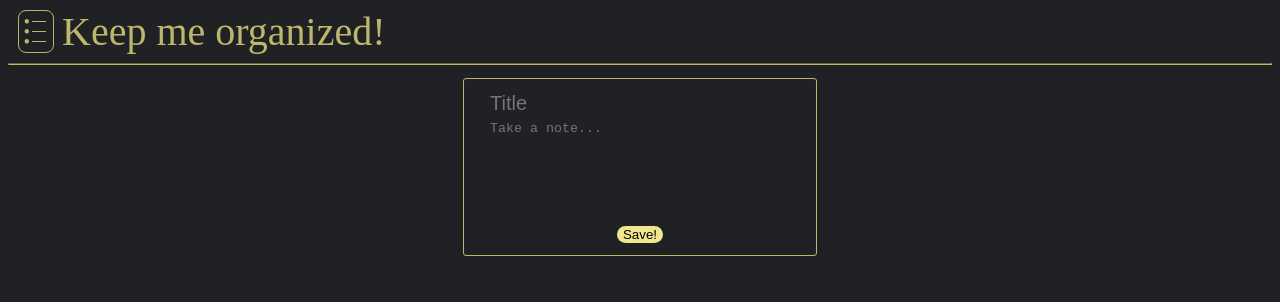
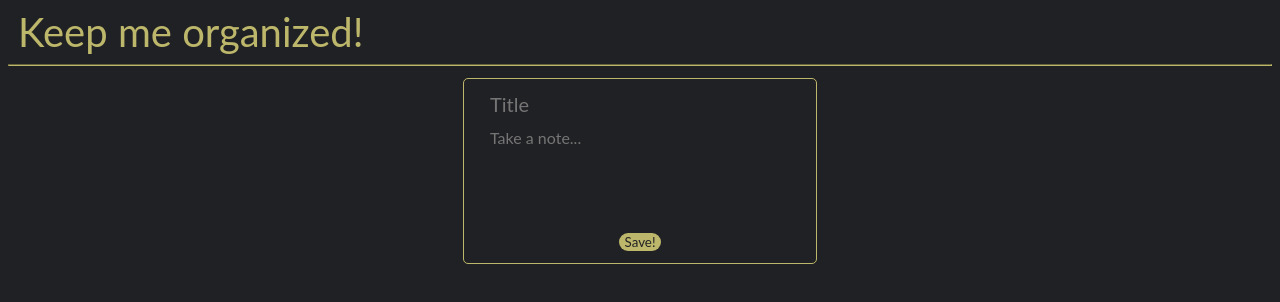
Before and after one commit to abuelhassan/keep-vue, a Vue app: page / in a window 1280 px wide. Shown: the top 302 px of the page. Built offline with nearby package versions, Linux system fonts and the light colour scheme.

Commit message:
fix css and remove ugly logo

```diff
--- a/src/components/HeaderLayout.vue
+++ b/src/components/HeaderLayout.vue
@@ -1,11 +1,9 @@
 <script setup>
-import HeaderLogo from "./HeaderLogo.vue";
 </script>
 
 <template>
   <header>
     <div class="container">
-      <HeaderLogo/>
       <div class="title">Keep me organized!</div>
     </div>
     <hr class="separator"/>
--- a/src/components/HeaderLogo.vue
+++ /dev/null
@@ -1,46 +0,0 @@
-<script setup>
-</script>
-
-<template>
-  <div class="notebook">
-    <div class="line">
-      <span class="bullet">•</span>
-      <div class="text-line"></div>
-    </div>
-    <div class="line">
-      <span class="bullet">•</span>
-      <div class="text-line"></div>
-    </div>
-    <div class="line">
-      <span class="bullet">•</span>
-      <div class="text-line"></div>
-    </div>
-  </div>
-</template>
-
-<style scoped>
-  .notebook {
-    width: 22px;
-    height: 35px;
-    display: flex;
-    flex-direction: column;
-    justify-content: space-evenly;
-    border: 1px solid darkkhaki;
-    padding: 3px 7px 3px 5px;
-    border-radius: 8px;
-  }
-  .line {
-    display: flex;
-    align-items: center;
-    color: darkkhaki;
-    height: 5px;
-  }
-  .bullet {
-    font-weight: bold;
-    margin-right: 2px;
-  }
-  .text-line {
-    border-bottom: 1px solid darkkhaki;
-    width: 100%;
-  }
-</style>
--- a/src/components/NoteInput.vue
+++ b/src/components/NoteInput.vue
@@ -28,15 +28,16 @@ function onclick() {
     display: flex;
     align-items: center;
     flex-direction: column;
-    border-radius: 3px;
+    border-radius: 5px;
     border: 1px solid darkkhaki;
     width: 320px;
     padding: 12px 16px;
   }
-  .transparent-input{
+  .transparent-input {
     width: 300px;
     background-color: unset;
-    color: white;
+    color: inherit;
+    font: inherit;
     margin-bottom: 3px;
     border-style: none;
   }
@@ -46,16 +47,22 @@ function onclick() {
   textarea.transparent-input {
     resize: none;
     height: 100px;
+    scrollbar-width: thin;
+    scrollbar-color: darkkhaki transparent;
   }
   input.transparent-input {
     overflow: clip;
   }
-  input.title {
+  .title {
     font-size: 20px;
+    margin-bottom: 9px;
   }
   button {
     border: none;
-    background-color: khaki;
+    background-color: darkkhaki;
     border-radius: 20px;
+    font-family: inherit;
+    cursor: pointer;
+    color: #202124;
   }
 </style>
--- a/src/style.css
+++ b/src/style.css
@@ -2,4 +2,5 @@ body {
     background-color: #202124;
     color: #e8eaed;
     min-width: 400px;
+    font-family: "Lato", sans-serif;
 }
```
